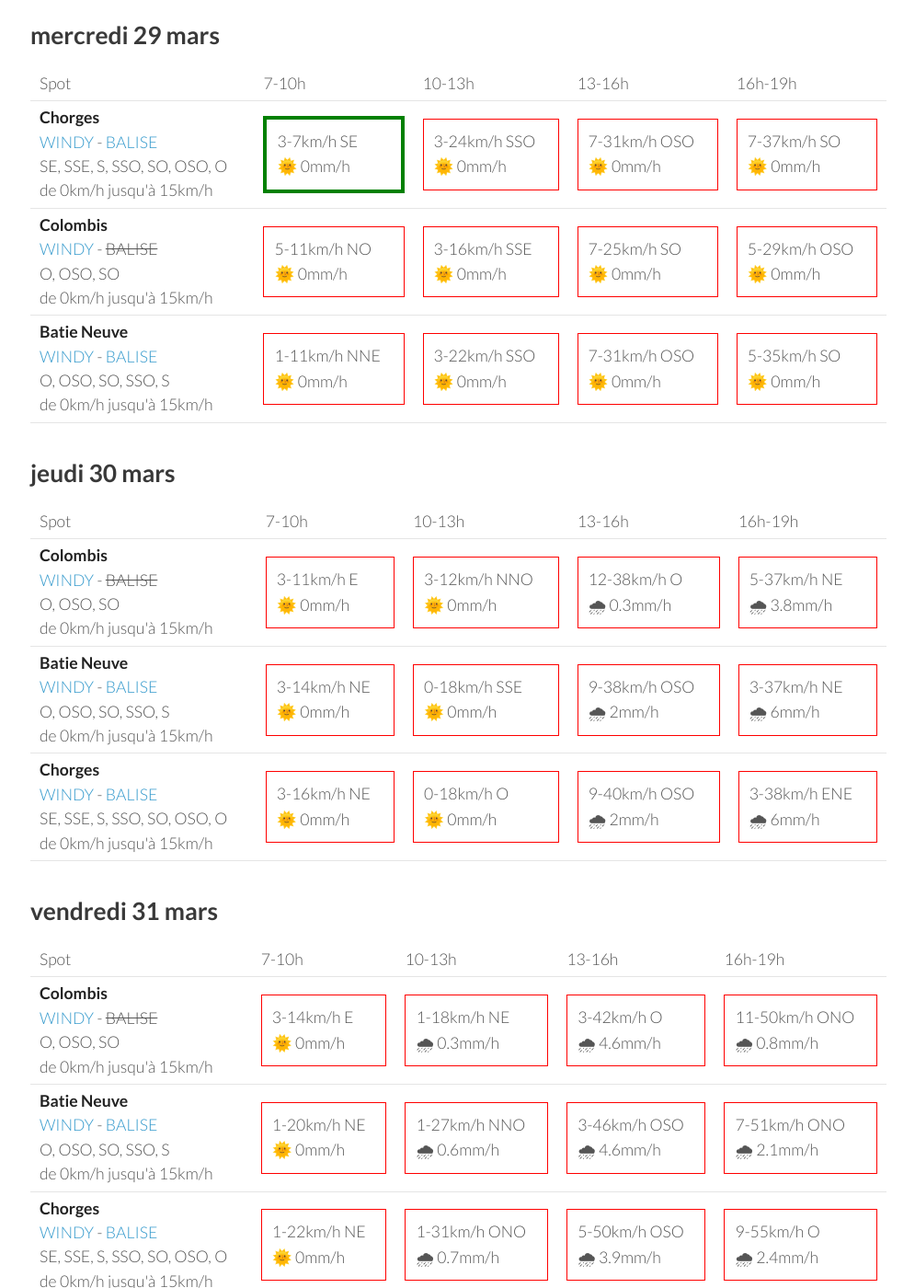
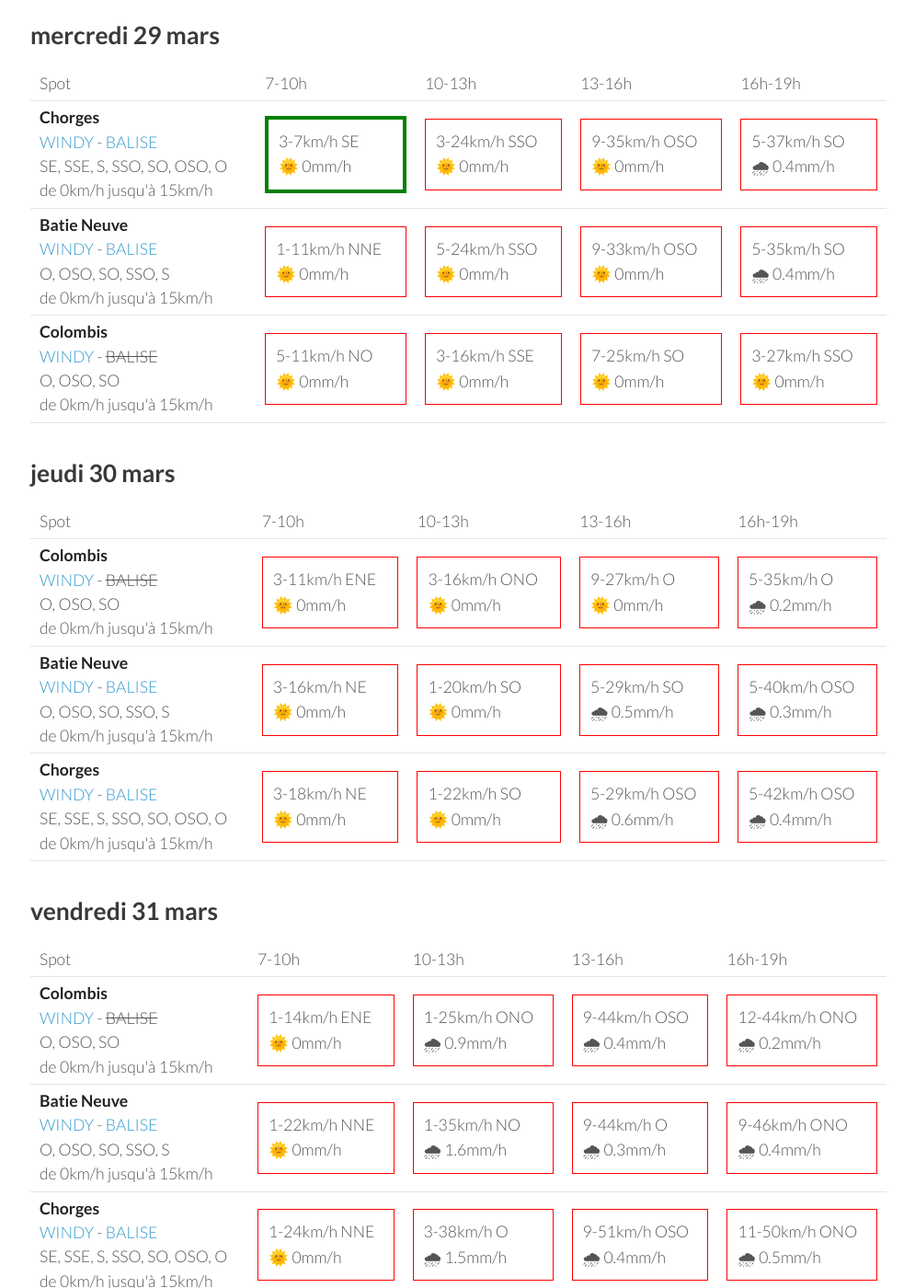
Before and after one commit to parapente-dans-le-nord/parapente-dans-le-nord.github.io, a Jekyll site: the page built from saint_andre.markdown, in a window 1280 px wide and 1400 px high, scrolled down 1209 px. Shown: the whole window at 92% size, without its empty margins (25-1020 px from the left). Built offline with Jekyll 4.4.1, drawn with Linux system fonts in a browser that asks for light colours; some of the changed text lies outside the part shown.

Commit message:
update index.markdown

```diff
--- a/saint_andre.markdown
+++ b/saint_andre.markdown
@@ -115,8 +115,18 @@ page mise à jour le lundi 27 mars 19:35
 
             <td><div class="flyable"><p>3-7km/h SE</p><p>🌞 0mm/h</p></div></td>
             <td><div class="not-flyable"><p>3-24km/h SSO</p><p>🌞 0mm/h</p></div></td>
-            <td><div class="not-flyable"><p>7-31km/h OSO</p><p>🌞 0mm/h</p></div></td>
-            <td><div class="not-flyable"><p>7-37km/h SO</p><p>🌞 0mm/h</p></div></td>
+            <td><div class="not-flyable"><p>9-35km/h OSO</p><p>🌞 0mm/h</p></div></td>
+            <td><div class="not-flyable"><p>5-37km/h SO</p><p>🌧 0.4mm/h</p></div></td>
+
+
+    </tr>
+<tr>
+        <td><strong>Batie Neuve</strong><br><a href="https://windy.com/44.584/6.236?44.559,6.262,10,m:eTtagly">WINDY</a> - <span class=""><a href="https://www.openwindmap.org/PP554">BALISE</a> </span><br> <span class="vent-favorable">O, OSO, SO, SSO, S</span><br><span class="force-vent">de 0km/h jusqu'à 15km/h</span> </td>
+
+            <td><div class="not-flyable"><p>1-11km/h NNE</p><p>🌞 0mm/h</p></div></td>
+            <td><div class="not-flyable"><p>5-24km/h SSO</p><p>🌞 0mm/h</p></div></td>
+            <td><div class="not-flyable"><p>9-33km/h OSO</p><p>🌞 0mm/h</p></div></td>
+            <td><div class="not-flyable"><p>5-35km/h SO</p><p>🌧 0.4mm/h</p></div></td>
 
 
     </tr>
@@ -126,17 +136,7 @@ page mise à jour le lundi 27 mars 19:35
             <td><div class="not-flyable"><p>5-11km/h NO</p><p>🌞 0mm/h</p></div></td>
             <td><div class="not-flyable"><p>3-16km/h SSE</p><p>🌞 0mm/h</p></div></td>
             <td><div class="not-flyable"><p>7-25km/h SO</p><p>🌞 0mm/h</p></div></td>
-            <td><div class="not-flyable"><p>5-29km/h OSO</p><p>🌞 0mm/h</p></div></td>
-
-
-    </tr>
-<tr>
-        <td><strong>Batie Neuve</strong><br><a href="https://windy.com/44.584/6.236?44.559,6.262,10,m:eTtagly">WINDY</a> - <span class=""><a href="https://www.openwindmap.org/PP554">BALISE</a> </span><br> <span class="vent-favorable">O, OSO, SO, SSO, S</span><br><span class="force-vent">de 0km/h jusqu'à 15km/h</span> </td>
-
-            <td><div class="not-flyable"><p>1-11km/h NNE</p><p>🌞 0mm/h</p></div></td>
-            <td><div class="not-flyable"><p>3-22km/h SSO</p><p>🌞 0mm/h</p></div></td>
-            <td><div class="not-flyable"><p>7-31km/h OSO</p><p>🌞 0mm/h</p></div></td>
-            <td><div class="not-flyable"><p>5-35km/h SO</p><p>🌞 0mm/h</p></div></td>
+            <td><div class="not-flyable"><p>3-27km/h SSO</p><p>🌞 0mm/h</p></div></td>
 
 
     </tr>
@@ -159,30 +159,30 @@ page mise à jour le lundi 27 mars 19:35
 <tr>
         <td><strong>Colombis</strong><br><a href="https://windy.com/44.494/6.216?44.559,6.262,10">WINDY</a> - <span class="no-balise"> BALISE </span><br> <span class="vent-favorable">O, OSO, SO</span><br><span class="force-vent">de 0km/h jusqu'à 15km/h</span> </td>
 
-            <td><div class="not-flyable"><p>3-11km/h E</p><p>🌞 0mm/h</p></div></td>
-            <td><div class="not-flyable"><p>3-12km/h NNO</p><p>🌞 0mm/h</p></div></td>
-            <td><div class="not-flyable"><p>12-38km/h O</p><p>🌧 0.3mm/h</p></div></td>
-            <td><div class="not-flyable"><p>5-37km/h NE</p><p>🌧 3.8mm/h</p></div></td>
+            <td><div class="not-flyable"><p>3-11km/h ENE</p><p>🌞 0mm/h</p></div></td>
+            <td><div class="not-flyable"><p>3-16km/h ONO</p><p>🌞 0mm/h</p></div></td>
+            <td><div class="not-flyable"><p>9-27km/h O</p><p>🌞 0mm/h</p></div></td>
+            <td><div class="not-flyable"><p>5-35km/h O</p><p>🌧 0.2mm/h</p></div></td>
 
 
     </tr>
 <tr>
         <td><strong>Batie Neuve</strong><br><a href="https://windy.com/44.584/6.236?44.559,6.262,10,m:eTtagly">WINDY</a> - <span class=""><a href="https://www.openwindmap.org/PP554">BALISE</a> </span><br> <span class="vent-favorable">O, OSO, SO, SSO, S</span><br><span class="force-vent">de 0km/h jusqu'à 15km/h</span> </td>
 
-            <td><div class="not-flyable"><p>3-14km/h NE</p><p>🌞 0mm/h</p></div></td>
-            <td><div class="not-flyable"><p>0-18km/h SSE</p><p>🌞 0mm/h</p></div></td>
-            <td><div class="not-flyable"><p>9-38km/h OSO</p><p>🌧 2mm/h</p></div></td>
-            <td><div class="not-flyable"><p>3-37km/h NE</p><p>🌧 6mm/h</p></div></td>
+            <td><div class="not-flyable"><p>3-16km/h NE</p><p>🌞 0mm/h</p></div></td>
+            <td><div class="not-flyable"><p>1-20km/h SO</p><p>🌞 0mm/h</p></div></td>
+            <td><div class="not-flyable"><p>5-29km/h SO</p><p>🌧 0.5mm/h</p></div></td>
+            <td><div class="not-flyable"><p>5-40km/h OSO</p><p>🌧 0.3mm/h</p></div></td>
 
 
     </tr>
 <tr>
         <td><strong>Chorges</strong><br><a href="https://windy.com/44.578/6.280?44.559,6.262,10">WINDY</a> - <span class=""><a href="https://www.openwindmap.org/PP554">BALISE</a> </span><br> <span class="vent-favorable">SE, SSE, S, SSO, SO, OSO, O</span><br><span class="force-vent">de 0km/h jusqu'à 15km/h</span> </td>
 
-            <td><div class="not-flyable"><p>3-16km/h NE</p><p>🌞 0mm/h</p></div></td>
-            <td><div class="not-flyable"><p>0-18km/h O</p><p>🌞 0mm/h</p></div></td>
-            <td><div class="not-flyable"><p>9-40km/h OSO</p><p>🌧 2mm/h</p></div></td>
-            <td><div class="not-flyable"><p>3-38km/h ENE</p><p>🌧 6mm/h</p></div></td>
+            <td><div class="not-flyable"><p>3-18km/h NE</p><p>🌞 0mm/h</p></div></td>
+            <td><div class="not-flyable"><p>1-22km/h SO</p><p>🌞 0mm/h</p></div></td>
+            <td><div class="not-flyable"><p>5-29km/h OSO</p><p>🌧 0.6mm/h</p></div></td>
+            <td><div class="not-flyable"><p>5-42km/h OSO</p><p>🌧 0.4mm/h</p></div></td>
 
 
     </tr>
@@ -205,30 +205,30 @@ page mise à jour le lundi 27 mars 19:35
 <tr>
         <td><strong>Colombis</strong><br><a href="https://windy.com/44.494/6.216?44.559,6.262,10">WINDY</a> - <span class="no-balise"> BALISE </span><br> <span class="vent-favorable">O, OSO, SO</span><br><span class="force-vent">de 0km/h jusqu'à 15km/h</span> </td>
 
-            <td><div class="not-flyable"><p>3-14km/h E</p><p>🌞 0mm/h</p></div></td>
-            <td><div class="not-flyable"><p>1-18km/h NE</p><p>🌧 0.3mm/h</p></div></td>
-            <td><div class="not-flyable"><p>3-42km/h O</p><p>🌧 4.6mm/h</p></div></td>
-            <td><div class="not-flyable"><p>11-50km/h ONO</p><p>🌧 0.8mm/h</p></div></td>
+            <td><div class="not-flyable"><p>1-14km/h ENE</p><p>🌞 0mm/h</p></div></td>
+            <td><div class="not-flyable"><p>1-25km/h ONO</p><p>🌧 0.9mm/h</p></div></td>
+            <td><div class="not-flyable"><p>9-44km/h OSO</p><p>🌧 0.4mm/h</p></div></td>
+            <td><div class="not-flyable"><p>12-44km/h ONO</p><p>🌧 0.2mm/h</p></div></td>
 
 
     </tr>
 <tr>
         <td><strong>Batie Neuve</strong><br><a href="https://windy.com/44.584/6.236?44.559,6.262,10,m:eTtagly">WINDY</a> - <span class=""><a href="https://www.openwindmap.org/PP554">BALISE</a> </span><br> <span class="vent-favorable">O, OSO, SO, SSO, S</span><br><span class="force-vent">de 0km/h jusqu'à 15km/h</span> </td>
 
-            <td><div class="not-flyable"><p>1-20km/h NE</p><p>🌞 0mm/h</p></div></td>
-            <td><div class="not-flyable"><p>1-27km/h NNO</p><p>🌧 0.6mm/h</p></div></td>
-            <td><div class="not-flyable"><p>3-46km/h OSO</p><p>🌧 4.6mm/h</p></div></td>
-            <td><div class="not-flyable"><p>7-51km/h ONO</p><p>🌧 2.1mm/h</p></div></td>
+            <td><div class="not-flyable"><p>1-22km/h NNE</p><p>🌞 0mm/h</p></div></td>
+            <td><div class="not-flyable"><p>1-35km/h NO</p><p>🌧 1.6mm/h</p></div></td>
+            <td><div class="not-flyable"><p>9-44km/h O</p><p>🌧 0.3mm/h</p></div></td>
+            <td><div class="not-flyable"><p>9-46km/h ONO</p><p>🌧 0.4mm/h</p></div></td>
 
 
     </tr>
 <tr>
         <td><strong>Chorges</strong><br><a href="https://windy.com/44.578/6.280?44.559,6.262,10">WINDY</a> - <span class=""><a href="https://www.openwindmap.org/PP554">BALISE</a> </span><br> <span class="vent-favorable">SE, SSE, S, SSO, SO, OSO, O</span><br><span class="force-vent">de 0km/h jusqu'à 15km/h</span> </td>
 
-            <td><div class="not-flyable"><p>1-22km/h NE</p><p>🌞 0mm/h</p></div></td>
-            <td><div class="not-flyable"><p>1-31km/h ONO</p><p>🌧 0.7mm/h</p></div></td>
-            <td><div class="not-flyable"><p>5-50km/h OSO</p><p>🌧 3.9mm/h</p></div></td>
-            <td><div class="not-flyable"><p>9-55km/h O</p><p>🌧 2.4mm/h</p></div></td>
+            <td><div class="not-flyable"><p>1-24km/h NNE</p><p>🌞 0mm/h</p></div></td>
+            <td><div class="not-flyable"><p>3-38km/h O</p><p>🌧 1.5mm/h</p></div></td>
+            <td><div class="not-flyable"><p>9-51km/h OSO</p><p>🌧 0.4mm/h</p></div></td>
+            <td><div class="not-flyable"><p>11-50km/h ONO</p><p>🌧 0.5mm/h</p></div></td>
 
 
     </tr>
@@ -251,30 +251,30 @@ page mise à jour le lundi 27 mars 19:35
 <tr>
         <td><strong>Batie Neuve</strong><br><a href="https://windy.com/44.584/6.236?44.559,6.262,10,m:eTtagly">WINDY</a> - <span class=""><a href="https://www.openwindmap.org/PP554">BALISE</a> </span><br> <span class="vent-favorable">O, OSO, SO, SSO, S</span><br><span class="force-vent">de 0km/h jusqu'à 15km/h</span> </td>
 
-            <td><div class="not-flyable"><p>3-37km/h OSO</p><p>🌞 0mm/h</p></div></td>
-            <td><div class="not-flyable"><p>7-37km/h ONO</p><p>🌧 0.2mm/h</p></div></td>
-            <td><div class="not-flyable"><p>12-48km/h NO</p><p>🌧 2mm/h</p></div></td>
-            <td><div class="not-flyable"><p>9-48km/h ONO</p><p>🌧 0.7mm/h</p></div></td>
+            <td><div class="not-flyable"><p>0-25km/h E</p><p>🌧 0.2mm/h</p></div></td>
+            <td><div class="not-flyable"><p>5-33km/h O</p><p>🌧 0.4mm/h</p></div></td>
+            <td><div class="not-flyable"><p>9-50km/h NO</p><p>🌧 0.7mm/h</p></div></td>
+            <td><div class="not-flyable"><p>11-55km/h ONO</p><p>🌧 0.3mm/h</p></div></td>
 
 
     </tr>
 <tr>
         <td><strong>Colombis</strong><br><a href="https://windy.com/44.494/6.216?44.559,6.262,10">WINDY</a> - <span class="no-balise"> BALISE </span><br> <span class="vent-favorable">O, OSO, SO</span><br><span class="force-vent">de 0km/h jusqu'à 15km/h</span> </td>
 
-            <td><div class="not-flyable"><p>5-27km/h SO</p><p>🌞 0mm/h</p></div></td>
-            <td><div class="not-flyable"><p>7-29km/h ONO</p><p>🌧 0.3mm/h</p></div></td>
-            <td><div class="not-flyable"><p>12-42km/h ONO</p><p>🌧 1mm/h</p></div></td>
-            <td><div class="not-flyable"><p>9-40km/h ONO</p><p>🌧 0.8mm/h</p></div></td>
+            <td><div class="not-flyable"><p>3-18km/h SE</p><p>🌧 0.6mm/h</p></div></td>
+            <td><div class="not-flyable"><p>5-31km/h OSO</p><p>🌧 0.3mm/h</p></div></td>
+            <td><div class="not-flyable"><p>9-40km/h NO</p><p>🌧 1mm/h</p></div></td>
+            <td><div class="not-flyable"><p>11-44km/h ONO</p><p>🌧 0.7mm/h</p></div></td>
 
 
     </tr>
 <tr>
         <td><strong>Chorges</strong><br><a href="https://windy.com/44.578/6.280?44.559,6.262,10">WINDY</a> - <span class=""><a href="https://www.openwindmap.org/PP554">BALISE</a> </span><br> <span class="vent-favorable">SE, SSE, S, SSO, SO, OSO, O</span><br><span class="force-vent">de 0km/h jusqu'à 15km/h</span> </td>
 
-            <td><div class="not-flyable"><p>3-38km/h OSO</p><p>🌞 0mm/h</p></div></td>
-            <td><div class="not-flyable"><p>7-38km/h ONO</p><p>🌧 0.2mm/h</p></div></td>
-            <td><div class="not-flyable"><p>12-48km/h ONO</p><p>🌧 1mm/h</p></div></td>
-            <td><div class="not-flyable"><p>9-48km/h ONO</p><p>🌧 0.6mm/h</p></div></td>
+            <td><div class="not-flyable"><p>1-25km/h SSE</p><p>🌧 0.2mm/h</p></div></td>
+            <td><div class="not-flyable"><p>5-37km/h O</p><p>🌧 0.4mm/h</p></div></td>
+            <td><div class="not-flyable"><p>9-50km/h ONO</p><p>🌧 0.6mm/h</p></div></td>
+            <td><div class="not-flyable"><p>11-55km/h ONO</p><p>🌧 0.3mm/h</p></div></td>
 
 
     </tr>
```
Also changed, not shown: other parts of saint_andre.markdown (+1 -1 lines).
